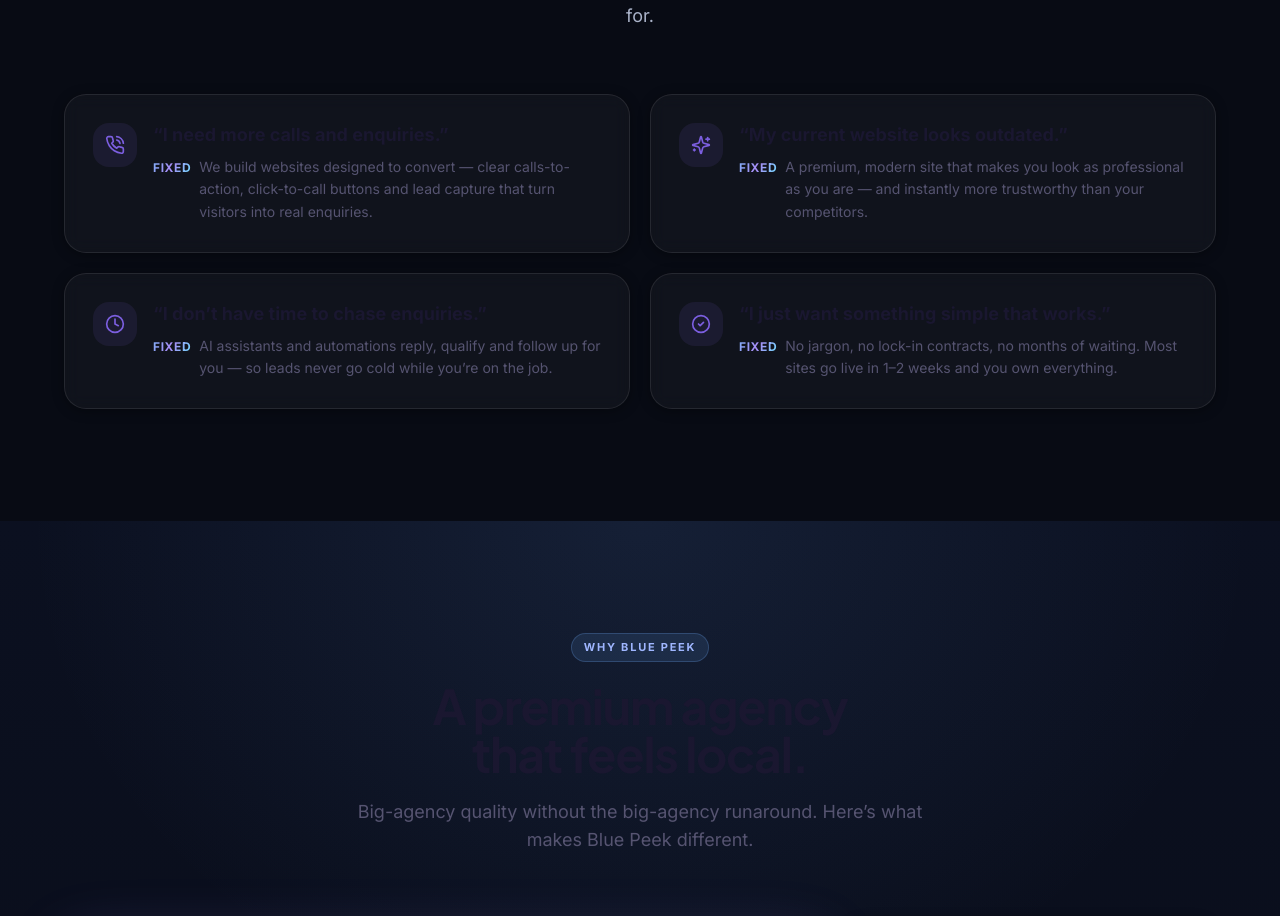
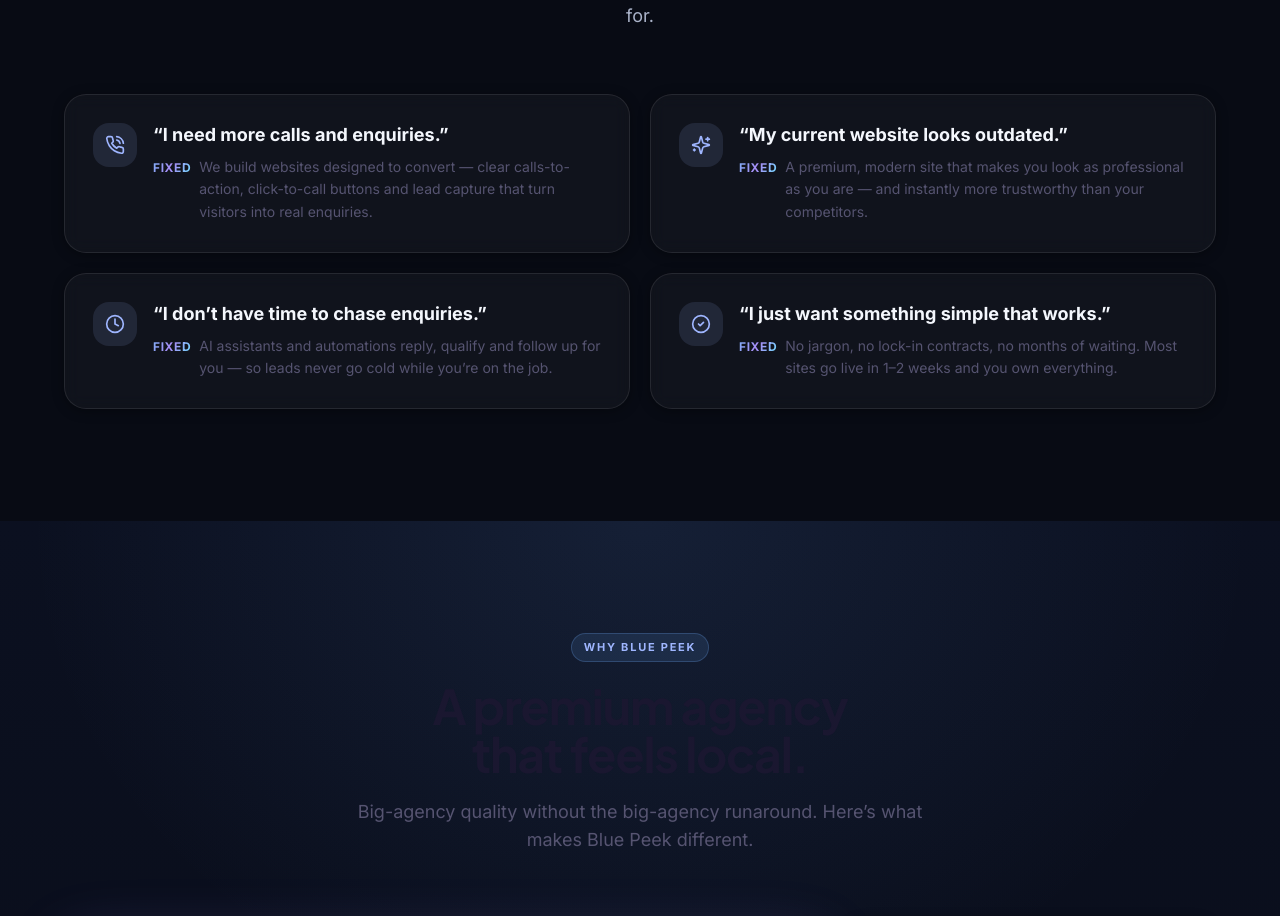
Before and after one commit to zachcolvillez-stack/bluepeek-website, a Next.js app: page / in a window 1280 px wide. Shown: the part 6067-6983 px from the top of the page. Built offline with nearby package versions, Linux system fonts and the light colour scheme.

Commit message:
auto-save: Testimonials.jsx

```diff
--- a/components/Testimonials.jsx
+++ b/components/Testimonials.jsx
@@ -49,11 +49,11 @@ export default function Testimonials() {
             >
               <div className="flex items-start gap-4">
                 <div className="w-11 h-11 rounded-2xl flex items-center justify-center flex-shrink-0"
-                  style={{ background: 'rgba(124,95,224,0.10)' }}>
-                  <p.icon size={20} style={{ color: '#7c5fe0' }} />
+                  style={{ background: 'rgba(159,182,255,0.12)' }}>
+                  <p.icon size={20} style={{ color: '#9fb6ff' }} />
                 </div>
                 <div>
-                  <p className="text-lg font-bold mb-2 leading-snug" style={{ color: '#1a1730' }}>{p.pain}</p>
+                  <p className="text-lg font-bold mb-2 leading-snug" style={{ color: '#f4f7fd' }}>{p.pain}</p>
                   <div className="flex items-start gap-2">
                     <span className="text-xs font-bold uppercase tracking-wider mt-1 flex-shrink-0 gradient-text">Fixed</span>
                     <p className="text-sm leading-relaxed" style={{ color: '#565471' }}>{p.solution}</p>
```
